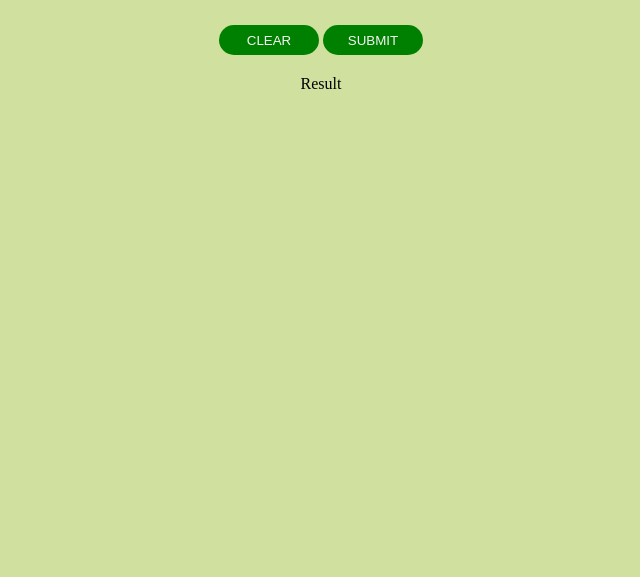
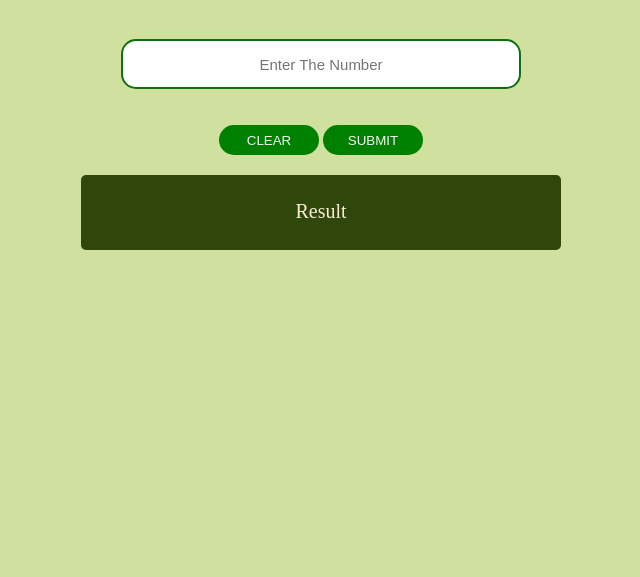
Before and after one commit to MKAIF5/JS-PRIME-NUMBER-FINDER, a plain HTML site: page index.html in a window 1280 px wide. Shown: the part 223-800 px from the top of the page, without its empty margins (319-959 px from the left). Drawn offline with Linux system fonts and the light colour scheme.

Commit message:
css styling completed animation add soon

```diff
--- a/style.css
+++ b/style.css
@@ -1,32 +1,31 @@
-*{
+* {
   margin: 0;
   padding: 0;
   box-sizing: border-box;
 }
 
-body{
+body {
   background-color: rgb(207, 224, 159);
   display: flex;
   justify-content: center;
-    align-items: center;
+  margin-top: 100px;
   text-align: center;
 }
 
-
-.h1 h1{
+.h1 h1 {
   font-size: 40px;
   color: rgb(31, 145, 31);
   font-family: sans-serif;
   font-weight: 800;
 }
 
-.para p{
+.para p {
   font-size: 40px;
   color: rgb(58, 117, 58);
   font-family: sans-serif;
 }
 
-input{
+input {
   height: 50px;
   width: 400px;
   border: 2px solid rgb(14, 112, 14);
@@ -35,7 +34,7 @@ input{
   font-size: 15px;
 }
 
-.btn-1{
+.btn-1 {
   width: 100px;
   height: 30px;
   background: green;
@@ -44,9 +43,10 @@ input{
   text-align: center;
   padding: 3px;
   border: none;
+  cursor: pointer;
 }
 
-.btn-2{
+.btn-2 {
   width: 100px;
   height: 30px;
   background: green;
@@ -55,6 +55,19 @@ input{
   text-align: center;
   padding: 3px;
   border: none;
+  cursor: pointer;
+}
+
+.message {
+  width: 30rem;
+  background-color: rgb(47, 71, 11);
+  height: 75px;
+  text-align: center;
+  color: antiquewhite;
+  padding: 25px;
+  border-radius: 5px;
+  font-size: 20px;
+  cursor: pointer;
 }
 
 .para-text {
```
Lines whose indentation alone changed are shown as unchanged.
